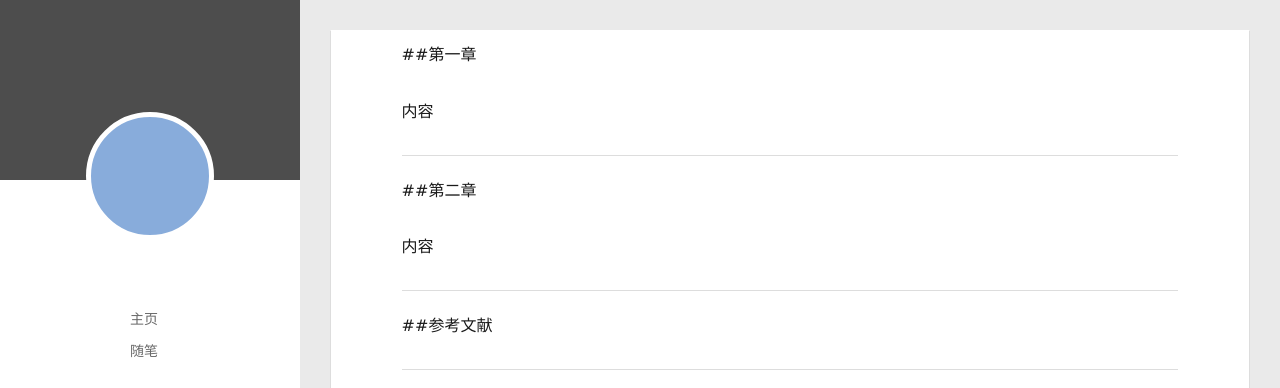
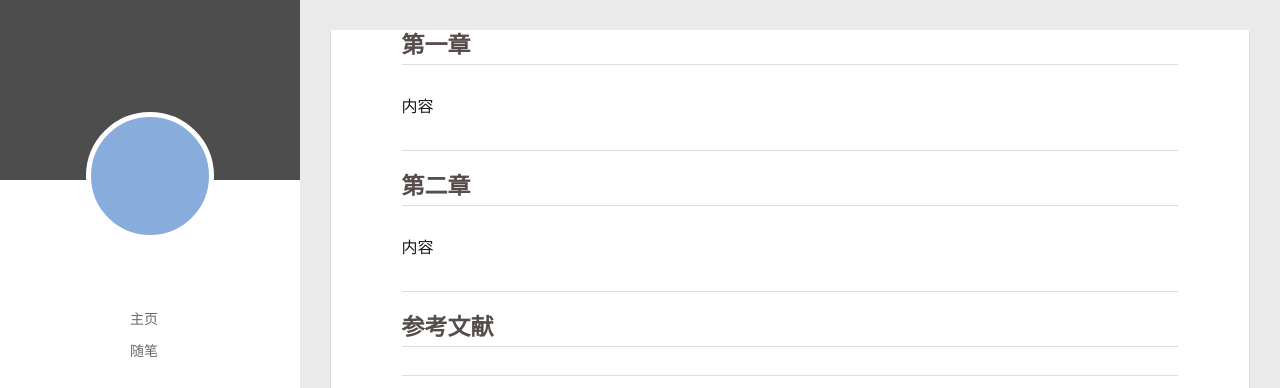
Before and after one commit to a1767608726/a1767608726.github.io, a plain HTML site: page index.html in a window 1280 px wide. Shown: the top 388 px of the page. Drawn offline with Linux system fonts and the light colour scheme.

Commit message:
Site updated: 2020-08-09 20:02:52

```diff
--- a/index.html
+++ b/index.html
@@ -157,14 +157,11 @@
 
     <div class="article-entry" itemprop="articleBody">
 
-        <p>##第一章</p>
-<p>内容</p>
+        <h2 id="第一章"><a href="#第一章" class="headerlink" title="第一章"></a>第一章</h2><p>内容</p>
 <hr>
-<p>##第二章</p>
-<p>内容</p>
+<h2 id="第二章"><a href="#第二章" class="headerlink" title="第二章"></a>第二章</h2><p>内容</p>
 <hr>
-<p>##参考文献</p>
-<hr>
+<h2 id="参考文献"><a href="#参考文献" class="headerlink" title="参考文献"></a>参考文献</h2><hr>
 <p>title: My First Blog<br>date: 2020-08-09 16:44:58<br>tags:</p>
 <hr>
 
```
Also changed, not shown: 2020/08/09/My-First-Blog/index.html (+6 -9 lines).
